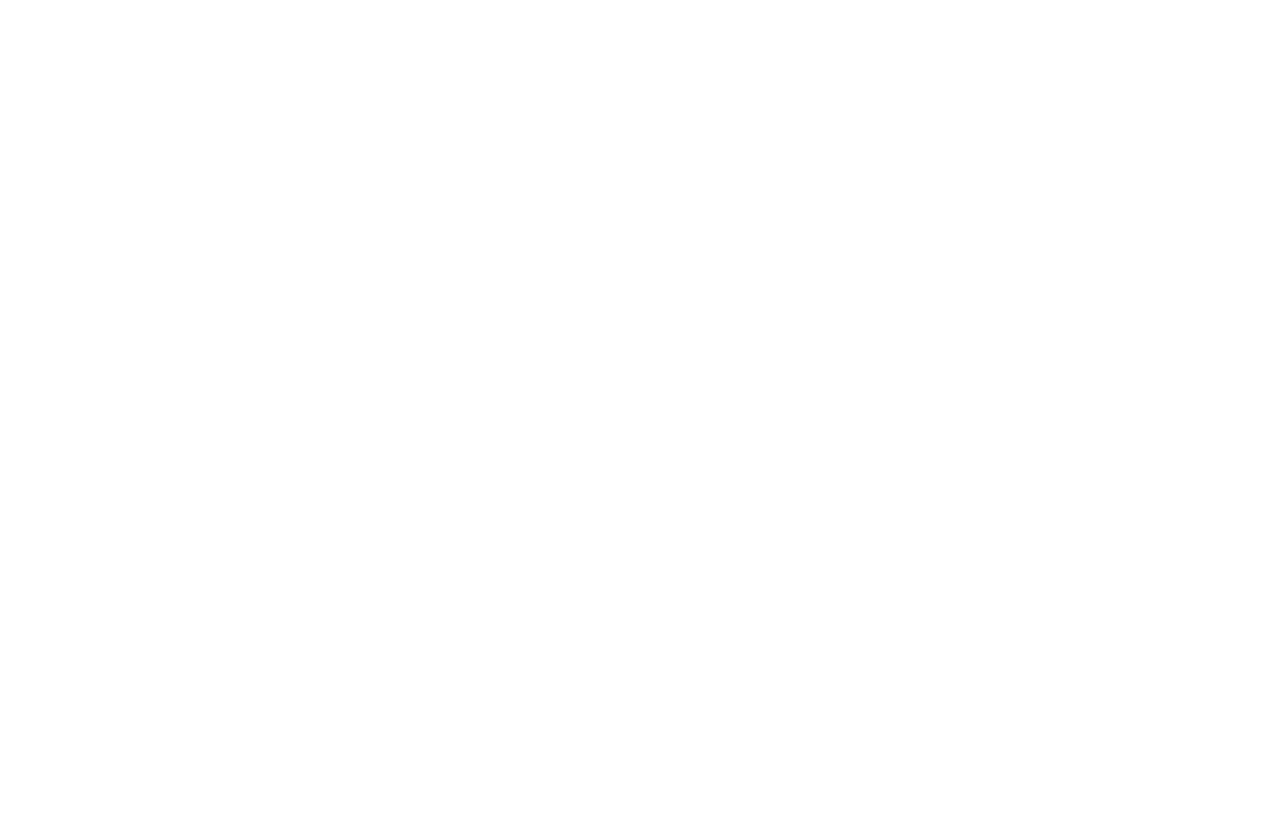
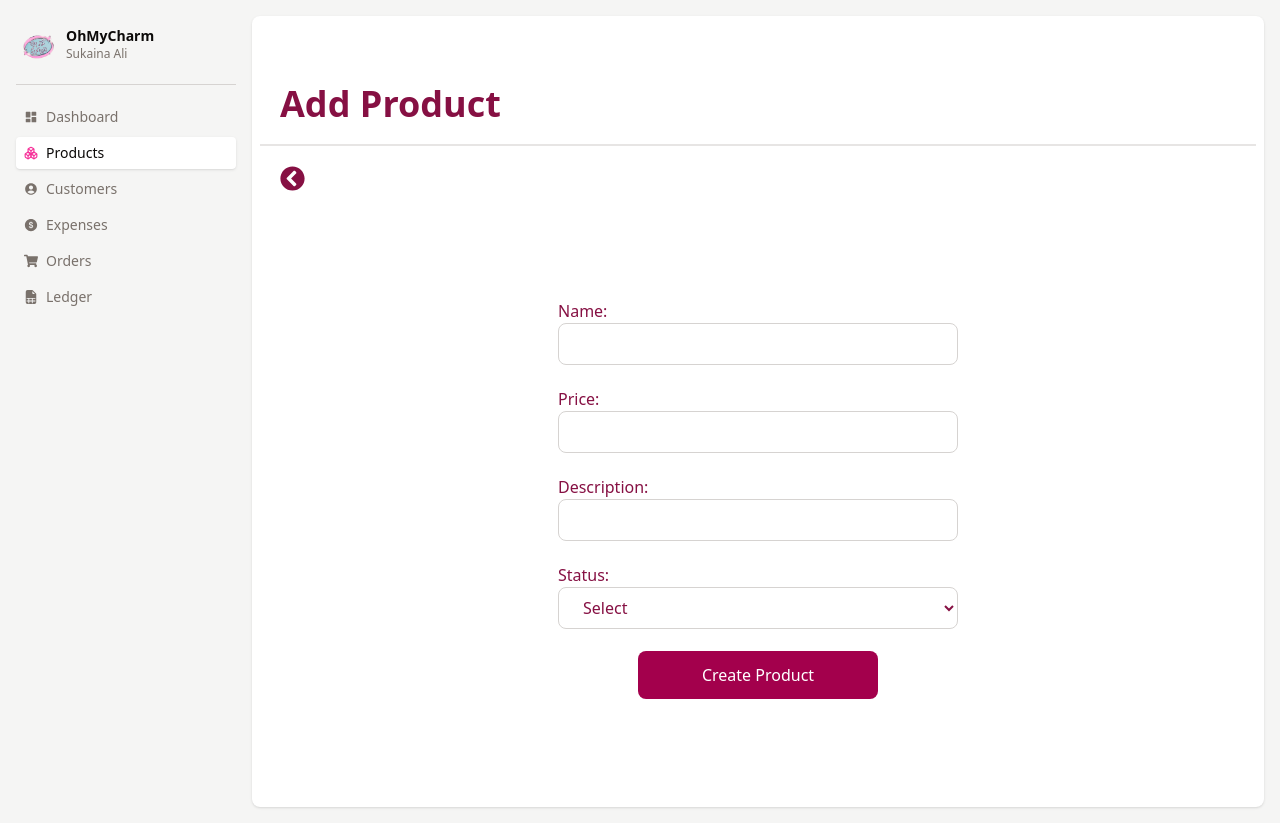
Before and after one commit to zainanis/ohmycharm-ledger, a React (Vite) app in the folder frontend/: page /products/add in a window 1280 px wide. Before the commit this address had no page. Before the commit the page ends 800 px from the top, so only its background shows below. Built offline with nearby package versions, Linux system fonts and the light colour scheme.

Commit message:
added details and completed add products.

```diff
--- a/frontend/src/App.jsx
+++ b/frontend/src/App.jsx
@@ -6,6 +6,8 @@
 import Expenses from "./pages/Expenses";
 import Orders from "./pages/Orders";
 import Ledger from "./pages/Ledger";
+import { Createproduct } from "./components/Products/createproduct";
+import ProductDetails from "./components/Products/ProductDetails";
 
 function App() {
   return (
@@ -14,6 +16,8 @@
         <Route element={<Layout />}>
           <Route index element={<Dashboard />} />
           <Route path="products" element={<Products />} />
+          <Route path="products/:id" element={<ProductDetails />} />
+          <Route path="products/add" element={<Createproduct />} />
           <Route path="customers" element={<Customers />} />
           <Route path="expenses" element={<Expenses />} />
           <Route path="orders" element={<Orders />} />
--- a/frontend/src/components/Products/Paginate.jsx
+++ b/frontend/src/components/Products/Paginate.jsx
@@ -32,6 +32,7 @@
           <ProductCard {...product} />
         ))}
       </div>
+
       {filteredProducts.length > 10 ? (
         <div className="flex justify-center items-center gap-3  flex-wrap">
           {/* Previous Button */}
--- a/frontend/src/components/Products/ProductCard.jsx
+++ b/frontend/src/components/Products/ProductCard.jsx
@@ -1,6 +1,14 @@
-const ProductCard = ({ name, price, description, status }) => {
+import { useNavigate } from "react-router";
+
+const ProductCard = ({ id, name, price, description, status }) => {
+  const navigate = useNavigate();
   return (
-    <div className="bg-white max-w-70 min-h-80 max-h-80 px-6 py-8 flex flex-col justify-between rounded-xl border-solid border-1 border-stone-200 hover:shadow-2xl transition-shadow ">
+    <div
+      onClick={() => {
+        navigate(`/products/${id}`);
+      }}
+      className="bg-white max-w-70 min-h-80 max-h-80 px-6 py-8 flex flex-col justify-between rounded-xl border-solid border-1 border-stone-200 hover:shadow-2xl transition-shadow "
+    >
       <div className="flex gap-15">
         <h1 className="text-pink-900 text-lg font-bold">{name} </h1>
         <p className="text-pink-900">{price}PKR </p>
--- /dev/null
+++ b/frontend/src/components/Products/ProductDetails.jsx
@@ -0,0 +1,10 @@
+import React from "react";
+import { useParams } from "react-router";
+
+const ProductDetails = () => {
+  const { id } = useParams();
+
+  return <div>ProductDetails {id}</div>;
+};
+
+export default ProductDetails;
--- a/frontend/src/components/Products/createproduct.jsx
+++ b/frontend/src/components/Products/createproduct.jsx
@@ -1,7 +1,11 @@
 import { useState } from "react";
 import axios from "axios";
+import { NavLink, useNavigate } from "react-router";
+import { FaChevronCircleLeft } from "react-icons/fa";
 
 export const Createproduct = () => {
+  const navigate = useNavigate();
+
   const [name, setName] = useState("");
   const [price, setPrice] = useState("");
   const [description, setDescription] = useState("");
@@ -9,6 +13,7 @@
 
   const handleSubmit = (e) => {
     e.preventDefault();
+    navigate("/products", { replace: true });
     const newPost = { name, price: parseFloat(price), description, status };
     console.log(newPost);
     axios
@@ -22,45 +27,73 @@
   };
 
   return (
-    <>
-      <form onSubmit={handleSubmit}>
-        <div>
+    <div className=" bg-white rounded-lg shadow flex  flex-col  gap-2 p-2 ">
+      <div className="flex flex-col gap-5">
+        <div className="border-solid border-b-2 pt-15 px-5 border-stone-200 flex justify-between flex-wrap py-5">
+          <h1 className="font-bold text-4xl text-pink-900">Add Product</h1>
+        </div>
+        <div className="pl-5">
+          <NavLink to="/products">
+            <FaChevronCircleLeft size={25} className=" text-pink-900 " />
+          </NavLink>
+        </div>
+      </div>
+      <div className=" flex flex-col items-center justify-center  min-h-[75vh]">
+        <form
+          className=" flex flex-col justify-between min-h-100 w-100"
+          onSubmit={handleSubmit}
+        >
+          <div className="flex flex-col text-pink-900">
             <label htmlFor="Name">Name:</label>
             <input
+              className="border-1 border-stone-300 rounded-lg px-5 py-2"
               type="text"
               value={name}
               onChange={(e) => setName(e.target.value)}
             />
           </div>
-        <div>
+          <div className="flex flex-col text-pink-900">
             <label htmlFor="Price">Price:</label>
             <input
+              className="border-1 border-stone-300 rounded-lg px-5 py-2"
               type="number"
               value={price}
               onChange={(e) => setPrice(e.target.value)}
             />
           </div>
-        <div>
+          <div className="flex flex-col text-pink-900">
             <label htmlFor="Description">Description:</label>
             <input
+              className="border-1 border-stone-300 rounded-lg px-5 py-2"
               type="text"
               value={description}
               onChange={(e) => setDescription(e.target.value)}
             />
           </div>
 
-        <div>
+          <div className="flex flex-col text-pink-900">
             <label htmlFor="Status">Status:</label>
-          <select value={status} onChange={(e) => setStatus(e.target.value)}>
+            <select
+              className="border-1 border-stone-300 rounded-lg px-5 py-2"
+              value={status}
+              onChange={(e) => setStatus(e.target.value)}
+            >
               <option value="">Select</option>
               <option value="Available">Available</option>
               <option value="Out of Stock">Out of Stock</option>
               <option value="Discontinued">Discontinued</option>
             </select>
           </div>
-
-        <button type="submit">Create Product</button>
+          <div className="flex justify-center">
+            <button
+              className="rounded-lg w-60 py-3 bg-pink-800 hover:bg-pink-900 hover:shadow-lg text-white"
+              type="submit"
+            >
+              Create Product
+            </button>
+          </div>
         </form>
-    </>
+      </div>
+    </div>
   );
 };
--- a/frontend/src/pages/products.jsx
+++ b/frontend/src/pages/products.jsx
@@ -1,11 +1,14 @@
 import { useEffect, useState } from "react";
 import axios from "axios";
-import ProductCard from "../components/Products/ProductCard.jsx";
+import { FaPlus } from "react-icons/fa";
+import { NavLink } from "react-router";
+
 import Paginate from "../components/Products/Paginate.jsx";
 
 const Products = () => {
   const [allProducts, SetallProducts] = useState([
     {
+      id: "behqbe1y37311",
       name: "Flower Bracelet",
       price: 750,
       description:
@@ -105,18 +108,26 @@
           <h1 className="font-bold text-4xl text-pink-900">Products</h1>
           <input
             type="text"
-            className="border-2 border-solid border-stone-200 rounded-lg pr-20 py-2"
+            className="border-1 border-solid border-stone-200 rounded-lg pr-20 py-2 pl-5"
             placeholder="Search Products"
             value={search}
             onChange={(e) => setSearch(e.target.value)}
           />
         </div>
 
-        <div className="flex justify-end px-5 ">
+        <div className="flex justify-end px-5 gap-5 ">
+          <NavLink
+            className=" flex items-center justify-center gap-2 px-4 py-2 rounded-2xl bg-green-600 text-white hover:bg-green-700 hover:shadow-lg"
+            to="add"
+          >
+            <FaPlus />
+            Add Product
+          </NavLink>
+
           <select
             value={selectedStatus}
             onChange={handleStatusChange}
-            className="border px-4 py-2 rounded"
+            className="border px-4 py-2 rounded border-stone-200 text-stone-500"
           >
             <option value="All">All</option>
             <option value="Available">Available</option>
```
Lines whose indentation alone changed are shown as unchanged.
